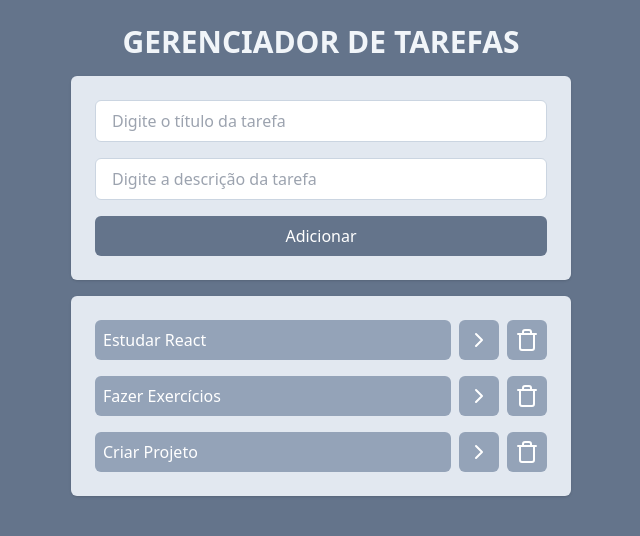
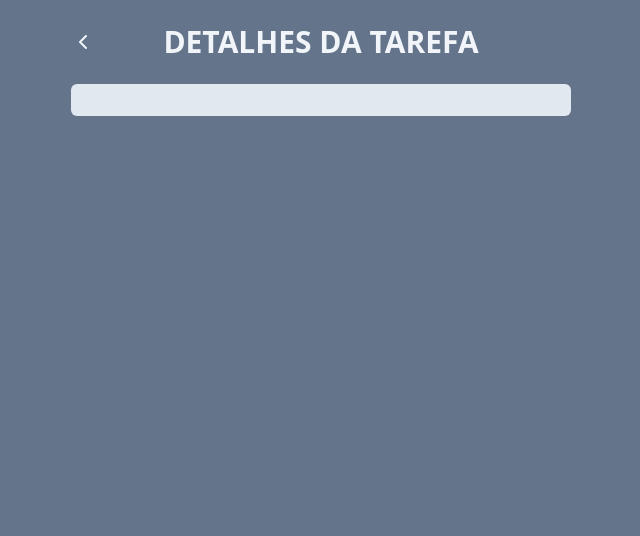
Before and after one commit to joaouggdmn/Gerenciador-de-tarefas, a React (Vite) app: page /task-details in a window 1280 px wide. Shown: the top 536 px of the page, without its empty margins (319-959 px from the left). Built offline with nearby package versions, Linux system fonts and the light colour scheme.

Commit message:
add routing and task details page with navigation

```diff
--- a/package.json
+++ b/package.json
@@ -13,6 +13,7 @@
     "lucide-react": "^0.435.0",
     "react": "^18.3.1",
     "react-dom": "^18.3.1",
+    "react-router-dom": "^6.26.1",
     "uuid": "^10.0.0"
   },
   "devDependencies": {
--- a/src/App.jsx
+++ b/src/App.jsx
@@ -1,7 +1,7 @@
 import { useState } from "react";
 import AddTask from "./components/AddTask";
 import Tasks from "./components/tasks";
-import {v4} from "uuid";
+import { v4 } from "uuid";
 
 function App() {
   const [tasks, setTasks] = useState([
--- a/src/components/Tasks.jsx
+++ b/src/components/Tasks.jsx
@@ -1,6 +1,17 @@
 import { ChevronRight, TrashIcon } from "lucide-react";
+import { useNavigate } from "react-router-dom";
 
 function Tasks(props) {
+  const navigate = useNavigate();
+
+  function onSeeDetails(task){
+    const query = new URLSearchParams();
+    query.set("title", task.title);
+    query.set("description", task.description);
+
+    navigate(`/task-details?${query.toString()}`);
+  }
+
   return (
     <ul className="space-y-4 p-6 bg-slate-200 rounded-md shadow">
       {props.tasks.map((task) => (
@@ -12,7 +23,7 @@
             {task.title}
           </button>
 
-          <button className="bg-slate-400 text-white p-2 rounded-md">
+          <button onClick={()=> onSeeDetails(task)} className="bg-slate-400 text-white p-2 rounded-md">
             <ChevronRight />
           </button>
           <button
--- a/src/main.jsx
+++ b/src/main.jsx
@@ -2,9 +2,22 @@
 import { createRoot } from 'react-dom/client'
 import App from './App.jsx'
 import './index.css'
+import { createBrowserRouter, RouterProvider } from 'react-router-dom'
+import TaskDetails from './pages/TaskDetails.jsx'
+
+const router = createBrowserRouter([
+  {
+    path: "/home",
+    element: <App />
+  },
+  {
+    path: "/task-details",
+    element: <TaskDetails />
+  }
+])
 
 createRoot(document.getElementById('root')).render(
   <StrictMode>
-    <App />
+    <RouterProvider router={router} />
   </StrictMode>,
 )
--- /dev/null
+++ b/src/pages/TaskDetails.jsx
@@ -0,0 +1,35 @@
+import { ChevronLeftIcon } from "lucide-react";
+import { useNavigate, useSearchParams } from "react-router-dom";
+
+function TaskDetails() {
+  const navigate = useNavigate();
+
+  const [searchParams] = useSearchParams();
+  const title = searchParams.get("title");
+  const description = searchParams.get("description");
+
+  return (
+    <div className="w-screen h-screen bg-slate-500 flex justify-center p-6">
+      <div className="w-[500px] space-y-4">
+        <div className="flex justify-center relative mb-6">
+          <button
+            onClick={() => navigate(-1)}
+            className="absolute left-0 top-0 bottom-0 text-slate-100"
+          >
+            <ChevronLeftIcon />
+          </button>
+          <h1 className="text-3xl text-slate-100 font-bold text-center">
+            DETALHES DA TAREFA
+          </h1>
+        </div>
+
+        <div className="bg-slate-200 p-4 rounded-md">
+          <h2 className="text-xl text-slate-600 font-bold">{title}</h2>
+          <p className="text-slate-600">{description}</p>
+        </div>
+      </div>
+    </div>
+  );
+}
+
+export default TaskDetails;
```
Also changed, not shown: 1 other file (tests, documents, lock files or other folders).
